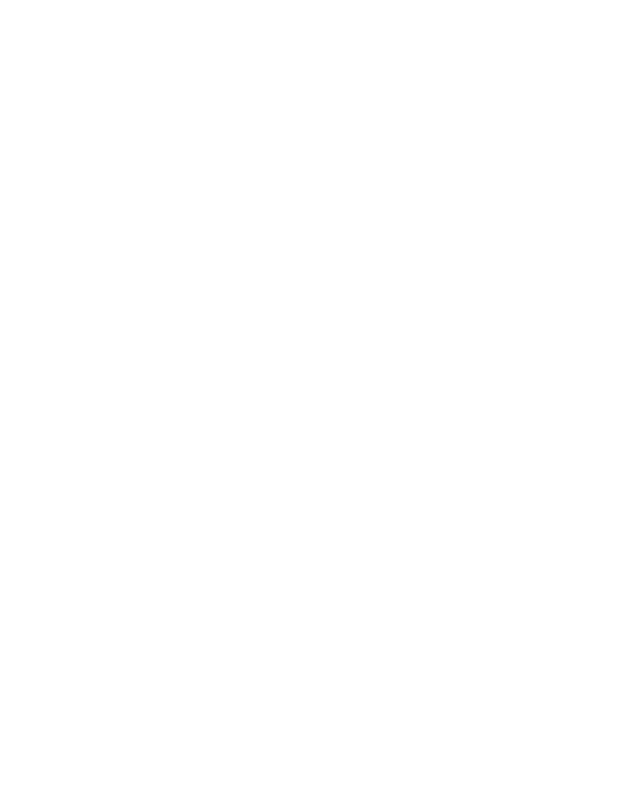
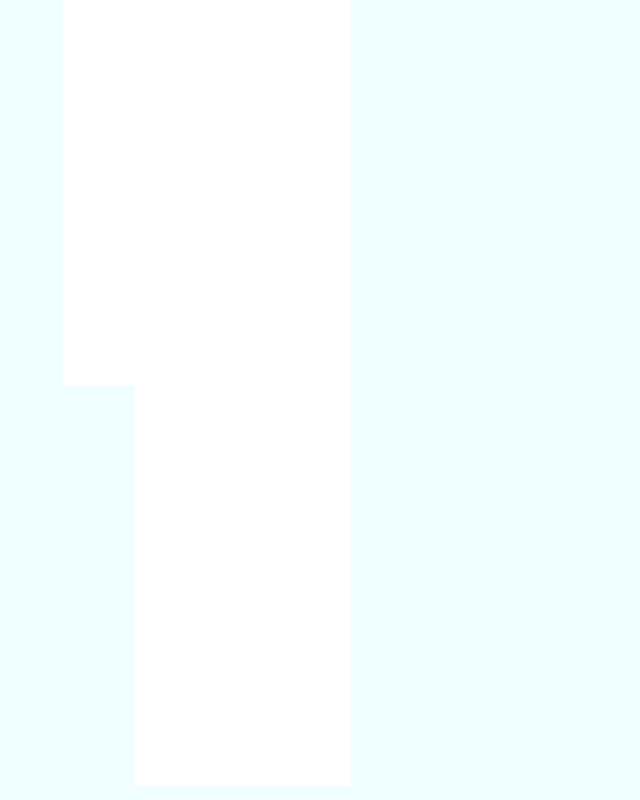
Before and after one commit to gauravthantry/Shreshta-Bhat-Portfolio, a plain HTML site: page index.html in a window 1280 px wide. Shown: the whole page, without its empty margins (0-640 px from the left). Drawn offline with nearby package versions, Linux system fonts and the light colour scheme.

Commit message:
Add container and center align it

```diff
--- /dev/null
+++ b/css/app.css
@@ -0,0 +1,16 @@
+body{
+    background-color: azure;
+}
+
+.container{
+    text-align: center;
+}
+.basicInfo{
+    background-color: white;
+    height: 50vh;
+}
+
+.content{
+    background-color: white;
+    height: 100vh;
+}
--- a/index.html
+++ b/index.html
@@ -7,20 +7,24 @@
     <meta name="viewport" content="width=device-width, initial-scale=1">
     <meta name="keywords" content="html, CSS, JavaScript">
     <link rel="stylesheet" href="https://cdnjs.cloudflare.com/ajax/libs/semantic-ui/2.4.1/semantic.min.css">
+    <link rel="stylesheet" href="css/app.css">
     <script src="https://code.jquery.com/jquery-3.4.1.min.js"
         integrity="sha256-CSXorXvZcTkaix6Yvo6HppcZGetbYMGWSFlBw8HfCJo=" crossorigin="anonymous"></script>
     <script src="https://cdnjs.cloudflare.com/ajax/libs/semantic-ui/2.4.1/semantic.min.js"></script>
 </head>
 
 <body>
-    <div class="ui grid">
-        <div class="one wide column">
+    <div class="ui center aligned container">
+        <div class="ui grid">
+            <div class="one wide column basicInfo">
 
-        </div>
-        <div class="three wide column">
+            </div>
+            <div class="three wide column content">
 
+            </div>
         </div>
     </div>
+
 </body>
 
 </html>
```
